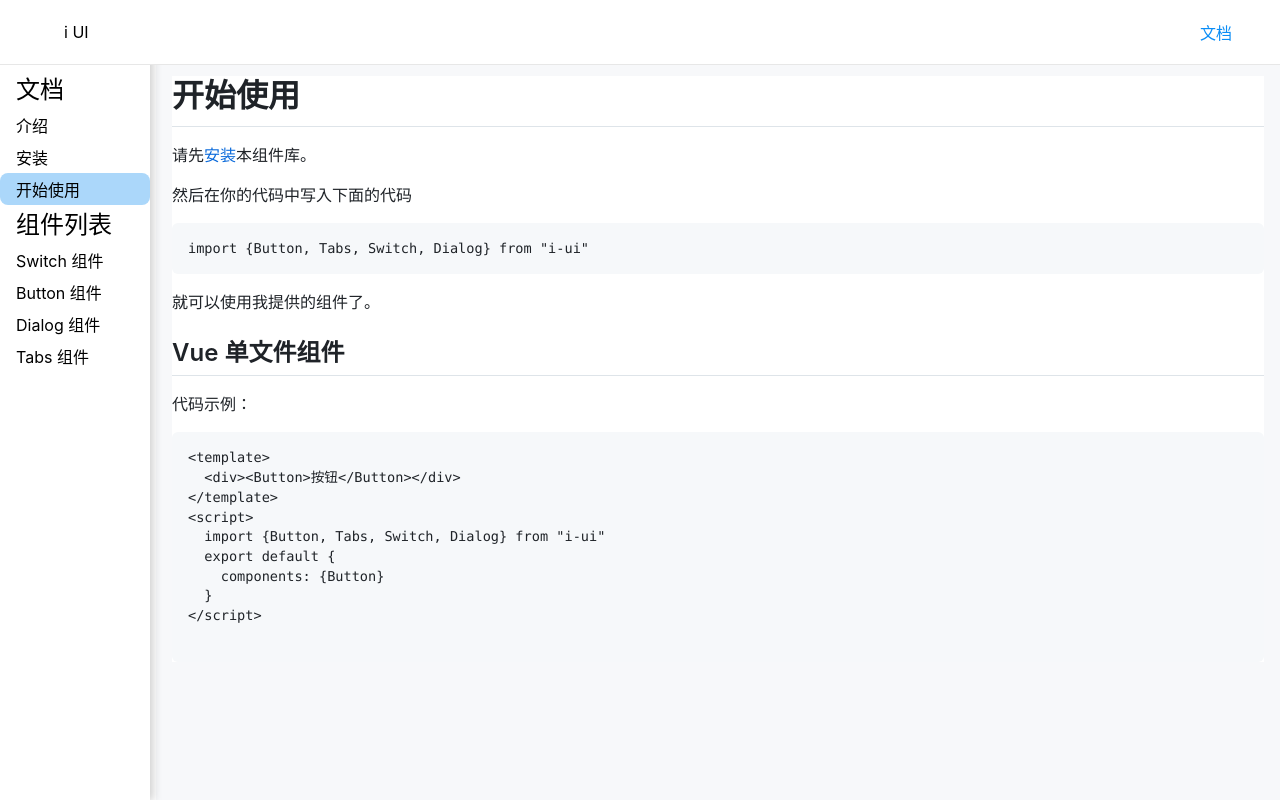
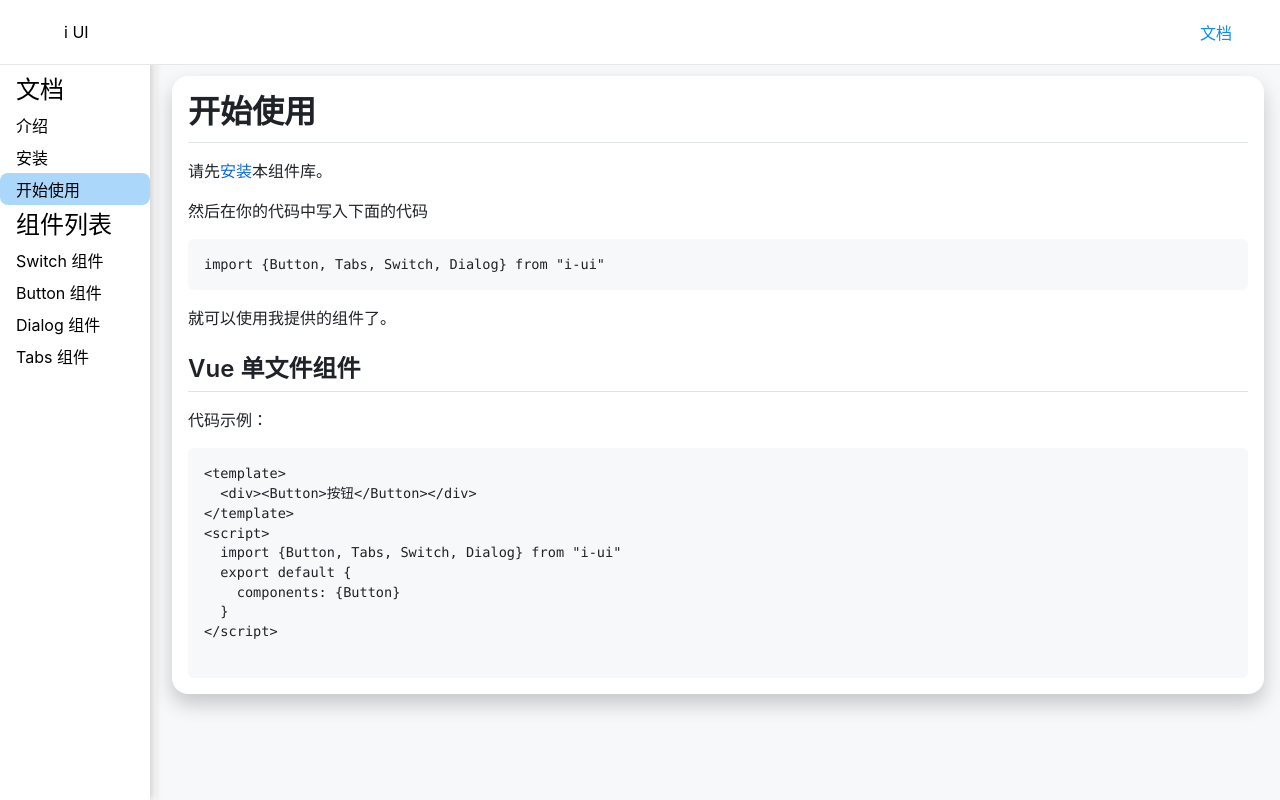
Before and after one commit to HXL1111/i-ui-store, a Vue app: page /#/doc/get-started in a window 1280 px wide. Built offline with nearby package versions, Linux system fonts and the light colour scheme.

Commit message:
更改样式2

```diff
--- a/src/views/GetStarted.vue
+++ b/src/views/GetStarted.vue
@@ -26,4 +26,11 @@
 export default {}
 </script>
 
-<style lang="scss" scoped></style>
+<style lang="scss" scoped>
+article {
+  background: white;
+  padding: 16px;
+  border-radius: 16px;
+  box-shadow: 0 10px 20px rgba(0, 0, 0, 0.2);
+}
+</style>
--- a/src/views/Install.vue
+++ b/src/views/Install.vue
@@ -14,4 +14,11 @@
 export default {}
 </script>
 
-<style lang="scss" scoped></style>
+<style lang="scss" scoped>
+article {
+  background: white;
+  padding: 16px;
+  border-radius: 16px;
+  box-shadow: 0 10px 20px rgba(0, 0, 0, 0.2);
+}
+</style>
--- a/src/views/Intro.vue
+++ b/src/views/Intro.vue
@@ -19,4 +19,11 @@
 export default {}
 </script>
 
-<style lang="scss" scoped></style>
+<style lang="scss" scoped>
+article {
+  background: white;
+  padding: 16px;
+  border-radius: 16px;
+  box-shadow: 0 10px 20px rgba(0, 0, 0, 0.2);
+}
+</style>
```
